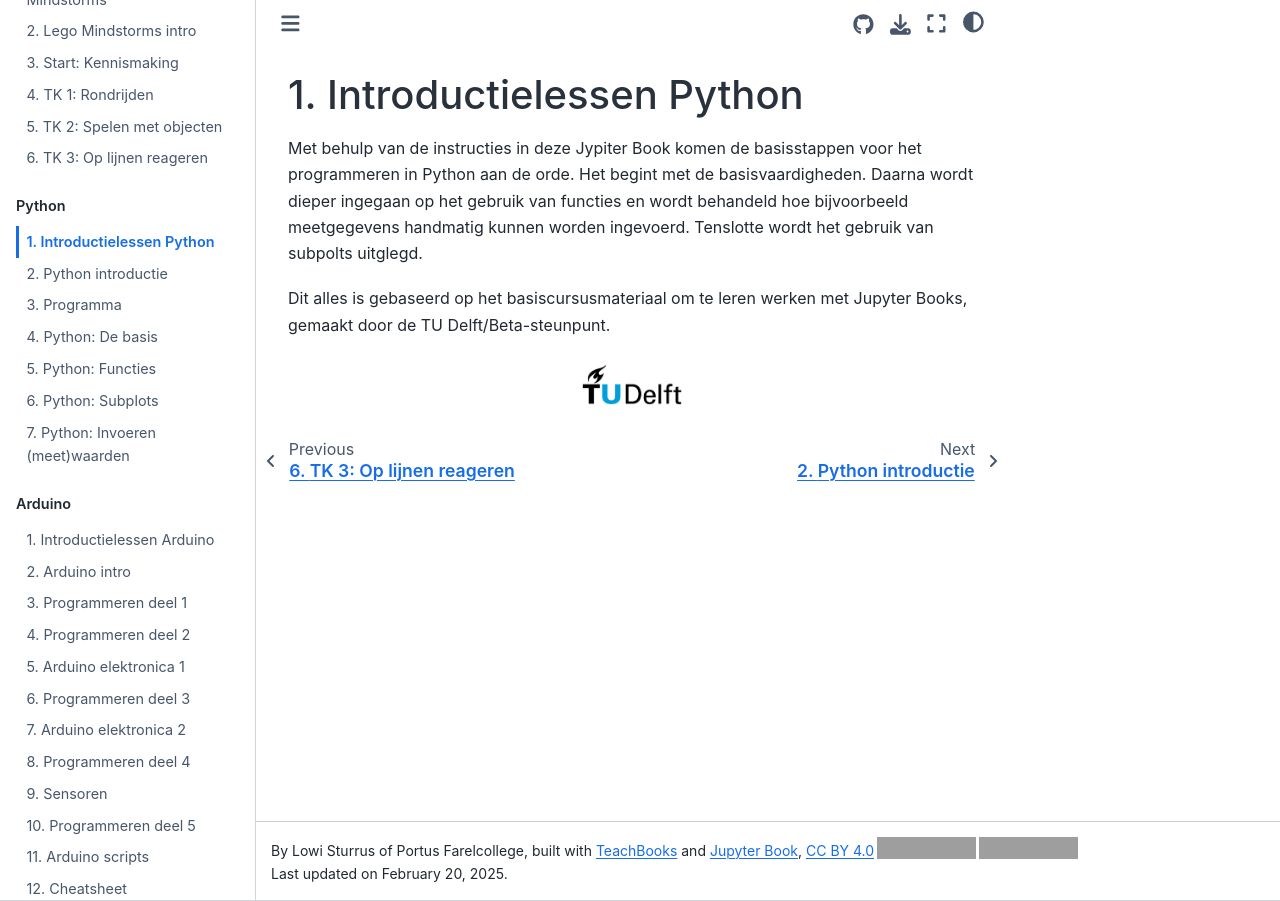
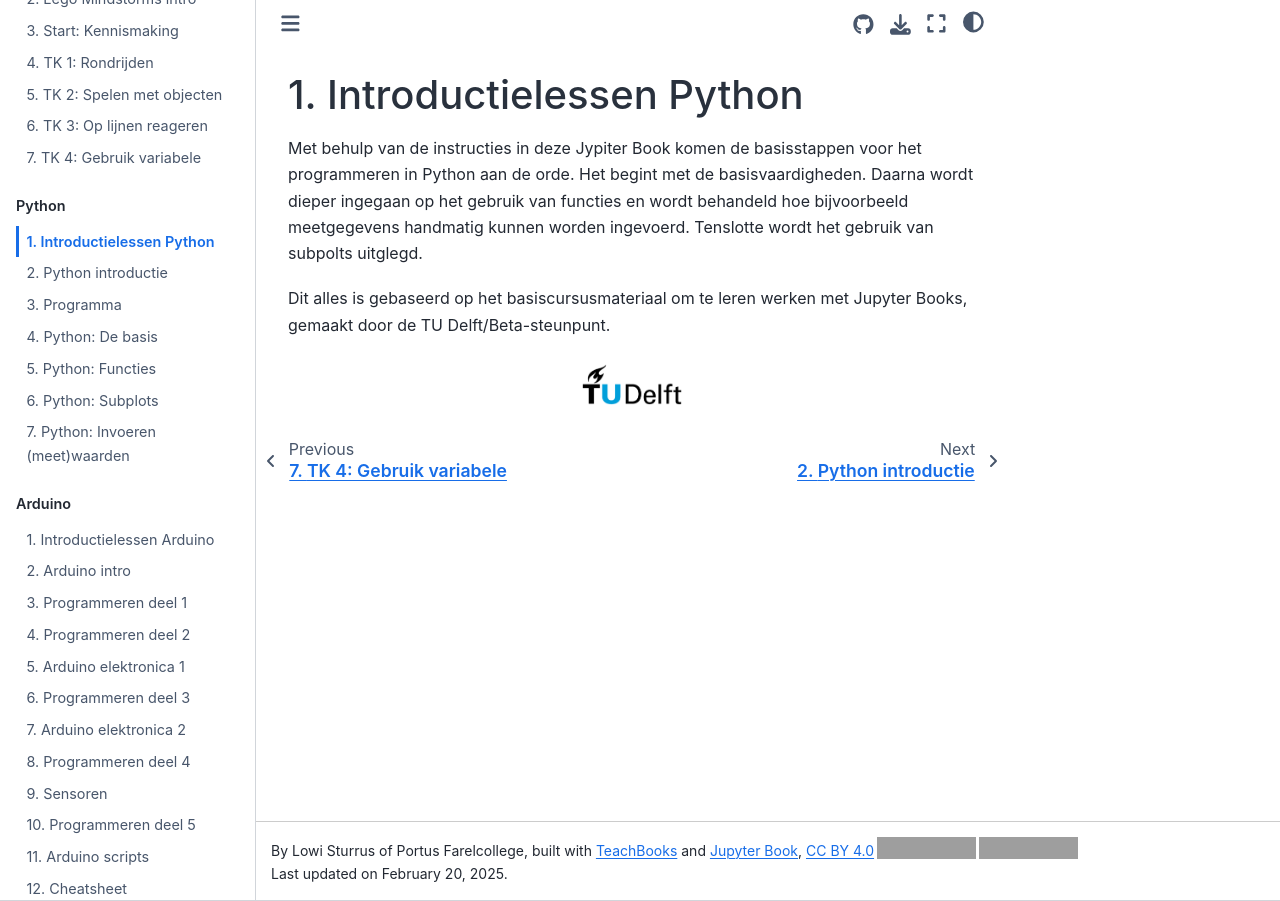
Before and after one commit to LowiSturrus/Informatica, a Jupyter Book: the page built from book/python.md, in a window 1280 px wide. Built offline with Jupyter Book 1.0.4 settings and Sphinx 7.4.7 and the Sphinx Book theme 1.1.4, drawn with Linux system fonts in a browser that asks for light colours; comment, search, counter and statistics services are not loaded; some of the changed text lies outside the part shown; grey boxes are pictures that could not be loaded.

Commit message:
Hoofstuk TK 4 Gebruik variabele toegevoegd

```diff
--- a/book/_toc.yml
+++ b/book/_toc.yml
@@ -16,6 +16,7 @@ parts:
     - file: LegoMindstorms/Lego_TK1_Rondrijden.md
     - file: LegoMindstorms/Lego_TK2_Spelen_met_objecten.md
     - file: LegoMindstorms/Lego_TK3_Op_lijnen_reageren.md
+    - file: LegoMindstorms/Lego_TK4_Gebruik_variabele.md
 
   - caption: Python
     numbered: true
```
